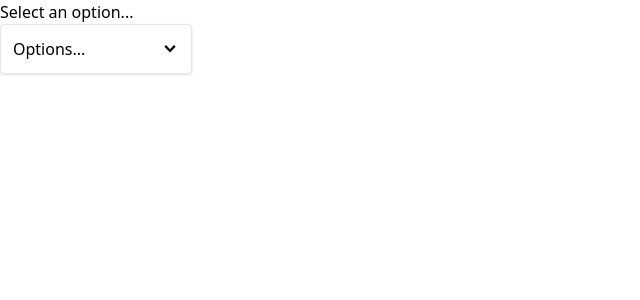
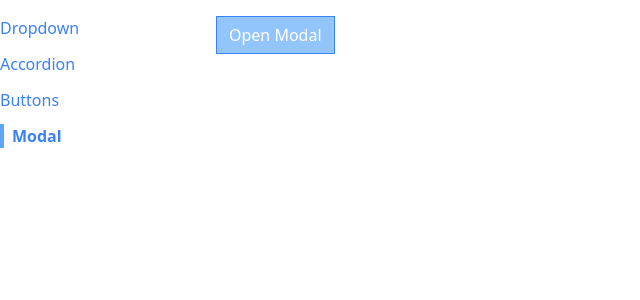
Before and after one commit to george-garcia/comps, a React (Create React App) app: page /modal in a window 1280 px wide. Shown: the top 300 px of the page, without its empty margins (0-640 px from the left). Built offline with nearby package versions, Linux system fonts and the light colour scheme.

Commit message:
Modal and Sidebar finished
both modal and sidebars have been finished. Learned some good stuff for sure

```diff
--- a/public/index.html
+++ b/public/index.html
@@ -39,5 +39,6 @@
       To begin the development, run `npm start` or `yarn start`.
       To create a production bundle, use `npm run build` or `yarn build`.
     -->
+    <div class="modal-container"></div>
   </body>
 </html>
--- a/src/App.js
+++ b/src/App.js
@@ -1,26 +1,32 @@
+import Link from './components/Link';
 import AccordionPage from "./pages/AccordionPage";
-import Dropdown from "./components/Dropdown";
-import {useState} from "react";
-
+import DropdownPage from "./pages/DropdownPage";
+import Route from "./components/Route";
+import Sidebar from "./components/Sidebar";
+import ButtonPage from "./pages/ButtonPage";
+import ModalPage from "./pages/ModalPage";
 
 function App() {
-    const [selection, setSelection] = useState(null);
+    return (
+        <div className="container mx-auto grid grid-cols-6 gap-4 mt-4 ">
+            <Sidebar/>
+            <div className="col-span-5">
+                <Route path="/accordion">
+                    <AccordionPage/>
+                </Route>
+                <Route path="/">
+                    <DropdownPage/>
+                </Route>
+                <Route path="/buttons">
+                    <ButtonPage/>
+                </Route>
+                <Route path="/modal">
+                    <ModalPage/>
+                </Route>
+            </div>
+        </div>
+    );
 
-    const handleSelection = (option) => {
-        setSelection(option);
-    }
-
-    const options = [
-        { label: 'Red', value: 'red '},
-        { label: 'Green', value: 'green '},
-        { label: 'Blue', value: 'blue '},
-    ];
-
-
-    return (
-        <Dropdown options={options} onChange={handleSelection} value={selection}/>
-        // <div></div>
-    );
 }
 
 export default App;
--- /dev/null
+++ b/src/components/Link.js
@@ -0,0 +1,27 @@
+import {useContext} from "react";
+import NavigationContext from "../context/navigation";
+import classNames from "classnames";
+
+function Link({ to, children, className, activeClassName }) {
+    const { navigate, currentPath } = useContext(NavigationContext);
+
+    const classes = classNames(
+        'text-blue-500',
+        className,
+        currentPath === to && activeClassName
+        );
+
+    const handleClick = (e) => {
+        if(e.metaKey || e.ctrlKey)
+            return;
+
+        e.preventDefault();
+
+        navigate(to);
+    }
+
+    return <a className={classes} onClick={handleClick} href={to}>{children}</a>
+
+}
+
+export default Link;
--- /dev/null
+++ b/src/components/Modal.js
@@ -0,0 +1,32 @@
+import ReactDOM from 'react-dom';
+import {useEffect} from "react";
+
+function Modal({ onClose, children, actionBar }){
+    useEffect(() => {
+
+        document.body.classList.add('overflow-hidden');
+
+        return () => {
+            document.body.classList.remove('overflow-hidden');
+        };
+
+    }, []);
+
+
+    return ReactDOM.createPortal(
+        <div>
+            <div onClick={onClose} className="fixed inset-0 bg-gray-300 opacity-80"/>
+            <div className="fixed inset-40 p-10 bg-white">
+                <div className="flex flex-col justify-between h-full">
+                    {children}
+                    <div className="flex justify-end">
+                        {actionBar}
+                    </div>
+                </div>
+            </div>
+        </div>,
+        document.querySelector('.modal-container')
+    );
+}
+
+export default Modal;
--- /dev/null
+++ b/src/components/Route.js
@@ -0,0 +1,15 @@
+// import { useContext} from "react";
+// import NavigationContext from "../context/navigation";
+import useNavigation from "../hooks/use-navigation";
+
+function Route({ path, children }){
+    // const { currentPath } = useContext(NavigationContext);
+    const { currentPath } = useNavigation();
+
+    if(currentPath === path)
+        return children;
+
+    return null;
+}
+
+export default Route;
--- /dev/null
+++ b/src/components/Sidebar.js
@@ -0,0 +1,26 @@
+import Link  from './Link';
+
+function Sidebar(){
+    const links = [
+        { label: 'Dropdown', path: '/' },
+        { label: 'Accordion', path: '/accordion' },
+        { label: 'Buttons', path: '/buttons' },
+        { label: 'Modal', path: '/modal' },
+    ];
+
+    const renderedLinks = links.map((link) => {
+        return <Link key={link.label}
+                     to={link.path}
+                     activeClassName="font-bold border-l-4 border-blue-400 pl-2"
+                     className="mb-3" >{link.label}</Link>
+    });
+
+    return (
+        <div className="sticky top-0 overflow-y flex flex-col items-start">
+            {renderedLinks}
+        </div>
+    );
+
+}
+
+export default Sidebar;
--- /dev/null
+++ b/src/components/Table.js
@@ -0,0 +1,5 @@
+function Table(){
+    return <div>Table</div>
+}
+
+export default Table;
--- /dev/null
+++ b/src/context/navigation.js
@@ -0,0 +1,33 @@
+import {createContext, useState, useEffect} from "react";
+
+const NavigationContext = createContext();
+
+function NavigationProvider({children}){
+    const [currentPath, setCurrentPath] = useState(window.location.pathname);
+
+    useEffect(() => {
+        const handler = () => {
+            setCurrentPath(window.location.pathname);
+        };
+
+        window.addEventListener('popstate', handler);
+
+        return () => {
+          window.removeEventListener('popstate', handler);
+        };
+
+    }, []);
+
+    const navigate = (to) => {
+        // to '/dropdown' or to '/accordion' as an example
+        window.history.pushState({}, '', to);
+        setCurrentPath(to);
+    }
+
+    return <NavigationContext.Provider value={{ currentPath, navigate}}>
+        {children}
+    </NavigationContext.Provider>
+}
+
+export { NavigationProvider };
+export default NavigationContext;
--- /dev/null
+++ b/src/hooks/use-navigation.js
@@ -0,0 +1,8 @@
+import NavigationContext from "../context/navigation";
+import {useContext} from "react";
+
+function useNavigation(){
+    return useContext(NavigationContext);
+}
+
+export default useNavigation;
--- a/src/index.js
+++ b/src/index.js
@@ -2,8 +2,14 @@ import React from 'react';
 import ReactDOM from 'react-dom/client';
 import './index.css';
 import App from "./App";
+import NavigationContext from "./context/navigation";
+import { NavigationProvider } from "./context/navigation";
 
 const el = document.getElementById('root');
 const root = ReactDOM.createRoot(el);
 
-root.render(<App/>);
+root.render(
+    <NavigationProvider>
+        <App/>
+    </NavigationProvider>
+);
--- /dev/null
+++ b/src/pages/DropdownPage.js
@@ -0,0 +1,25 @@
+import Dropdown from "../components/Dropdown";
+import {useState} from "react";
+
+
+function DropdownPage() {
+    const [selection, setSelection] = useState(null);
+
+    const handleSelection = (option) => {
+        setSelection(option);
+    }
+
+    const options = [
+        { label: 'Red', value: 'red '},
+        { label: 'Green', value: 'green '},
+        { label: 'Blue', value: 'blue '},
+    ];
+
+
+    return (
+        <Dropdown options={options} onChange={handleSelection} value={selection}/>
+        // <div></div>
+    );
+}
+
+export default DropdownPage;
--- /dev/null
+++ b/src/pages/ModalPage.js
@@ -0,0 +1,34 @@
+import { useState } from "react";
+import Modal from "../components/Modal";
+import Button from "../components/Button";
+
+function ModalPage(){
+    const [showModal, setShowModal] = useState(false);
+
+    const handleClick = () => {
+        setShowModal(true);
+    };
+
+    const handleClose = () => {
+        setShowModal(false);
+    };
+
+    const actionBar = <div>
+        <Button onClick={handleClose}>I accept</Button>
+    </div>;
+
+    const modal = <Modal onClose={handleClose} actionBar={actionBar}>
+        <p>
+            Here is an important agreement for you to accept
+        </p>
+    </Modal>;
+
+    return (
+        <div>
+            <Button onClick={handleClick} primary>Open Modal</Button>
+            {showModal && modal}
+        </div>
+    );
+}
+
+export default ModalPage;
```
